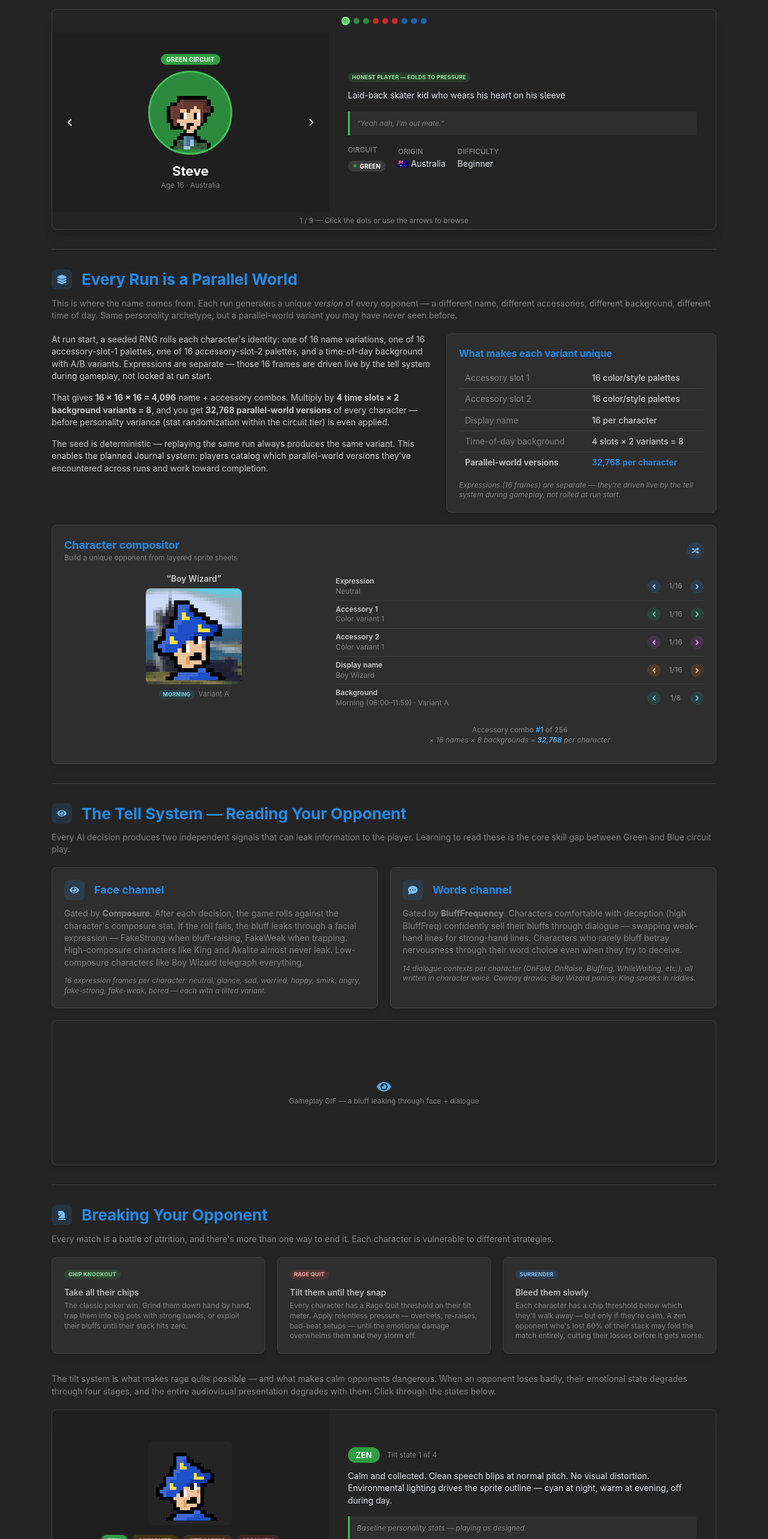
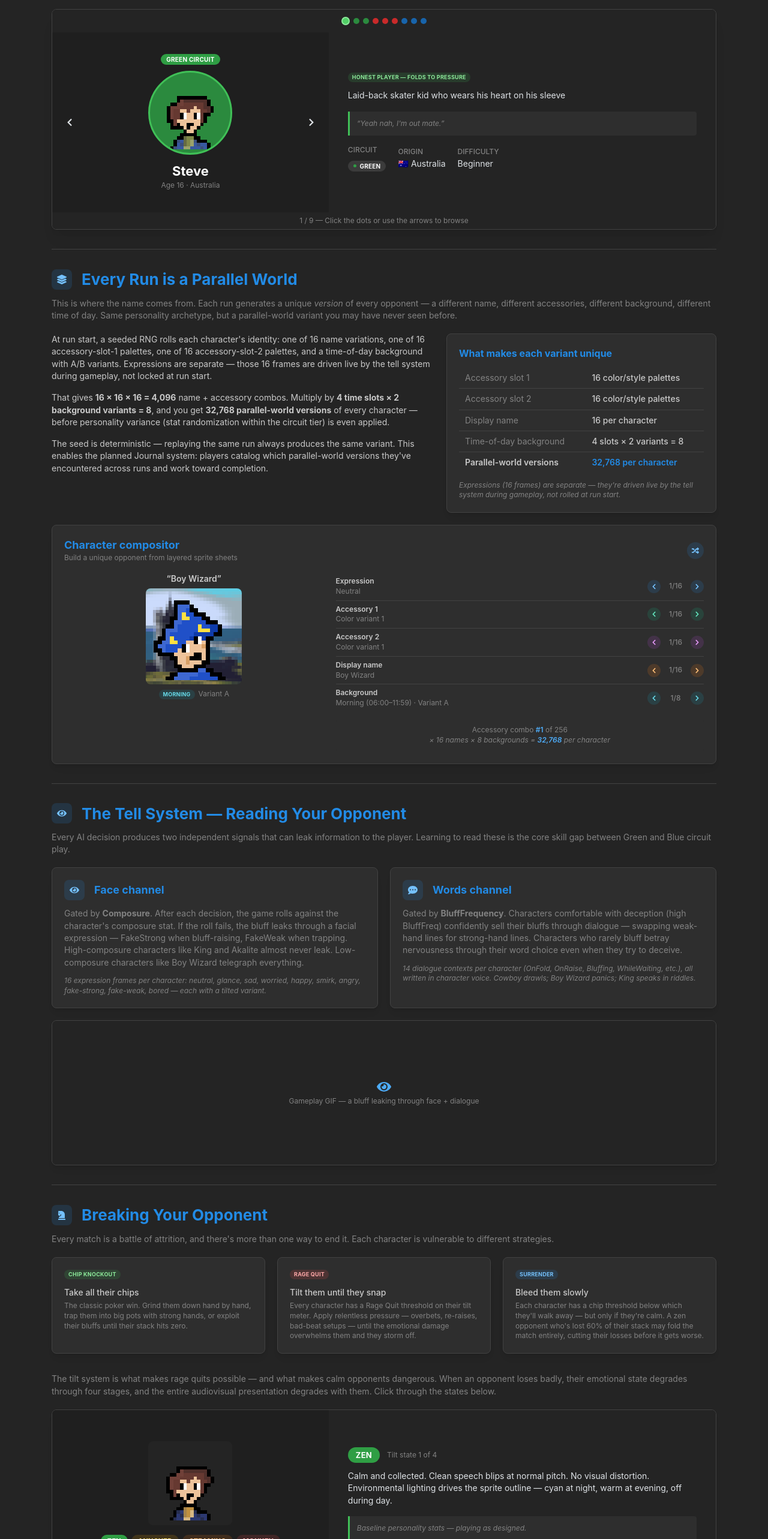
Before and after one commit to Tyler-Johnston/tyler-johnston.github.io, a React (Vite) app: page /parallax-poker in a window 1280 px wide. Shown: the part 1280-3846 px from the top of the page at 60% size. Built offline with nearby package versions, Linux system fonts and the light colour scheme.

Commit message:
random frame selection working

```diff
--- a/src/ParallaxPoker.tsx
+++ b/src/ParallaxPoker.tsx
@@ -574,6 +574,8 @@ const tiltStates = [
 
 const TiltDemo = () => {
   const [tiltIndex, setTiltIndex] = useState(0);
+  const [randomAcc1] = useState(() => Math.floor(Math.random() * 16));
+  const [randomAcc2] = useState(() => Math.floor(Math.random() * 16));
   const tilt = tiltStates[tiltIndex];
 
   return (
@@ -624,19 +626,19 @@ const TiltDemo = () => {
               {boyWizardExpressions ? (
                 <>
                 <SpriteLayer
-                  src={boyWizardAccessory1}
-                  frame={0}
+                  src={steveAccessory1}
+                  frame={randomAcc1}
                   label="Accessory 1"
                   zIndex={1}
                 />
                 <SpriteLayer
-                  src={boyWizardAccessory2}
-                  frame={0}
+                  src={steveAccessory2}
+                  frame={randomAcc2}
                   label="Accessory 2"
                   zIndex={1}
                 />
                 <SpriteLayer
-                  src={boyWizardExpressions}
+                  src={steveExpressions}
                   frame={tilt.expressionFrame}
                   label="Face"
                   zIndex={1}
@@ -870,6 +872,11 @@ const circuitColors: Record<string, string> = {
 
 const CharacterSelect = () => {
   const [index, setIndex] = useState(0);
+
+  // Calculate a random frame (0 to 15) once on component load
+  const [randomAcc1] = useState(() => Math.floor(Math.random() * 16));
+  const [randomAcc2] = useState(() => Math.floor(Math.random() * 16));
+
   const c = characters[index];
 
   const prev = () =>
@@ -980,8 +987,8 @@ const CharacterSelect = () => {
             >
               {c.expressions ? (
                 <>
-                  <SpriteLayer src={c.acc1} frame={0} label="Accessory 1" zIndex={1} />
-                  <SpriteLayer src={c.acc2} frame={0} label="Accessory 2" zIndex={2} />
+                  <SpriteLayer src={c.acc1} frame={randomAcc1} label="Accessory 1" zIndex={1} />
+                  <SpriteLayer src={c.acc2} frame={randomAcc2} label="Accessory 2" zIndex={2} />
                   <SpriteLayer src={c.expressions} frame={0} label="Face" zIndex={3} />
                 </>
               ) : (
@@ -1089,6 +1096,7 @@ const CharacterSelect = () => {
     </Card>
   );
 };
+
 
 const techStack = [
   { label: 'Language', value: 'C#' },
```
